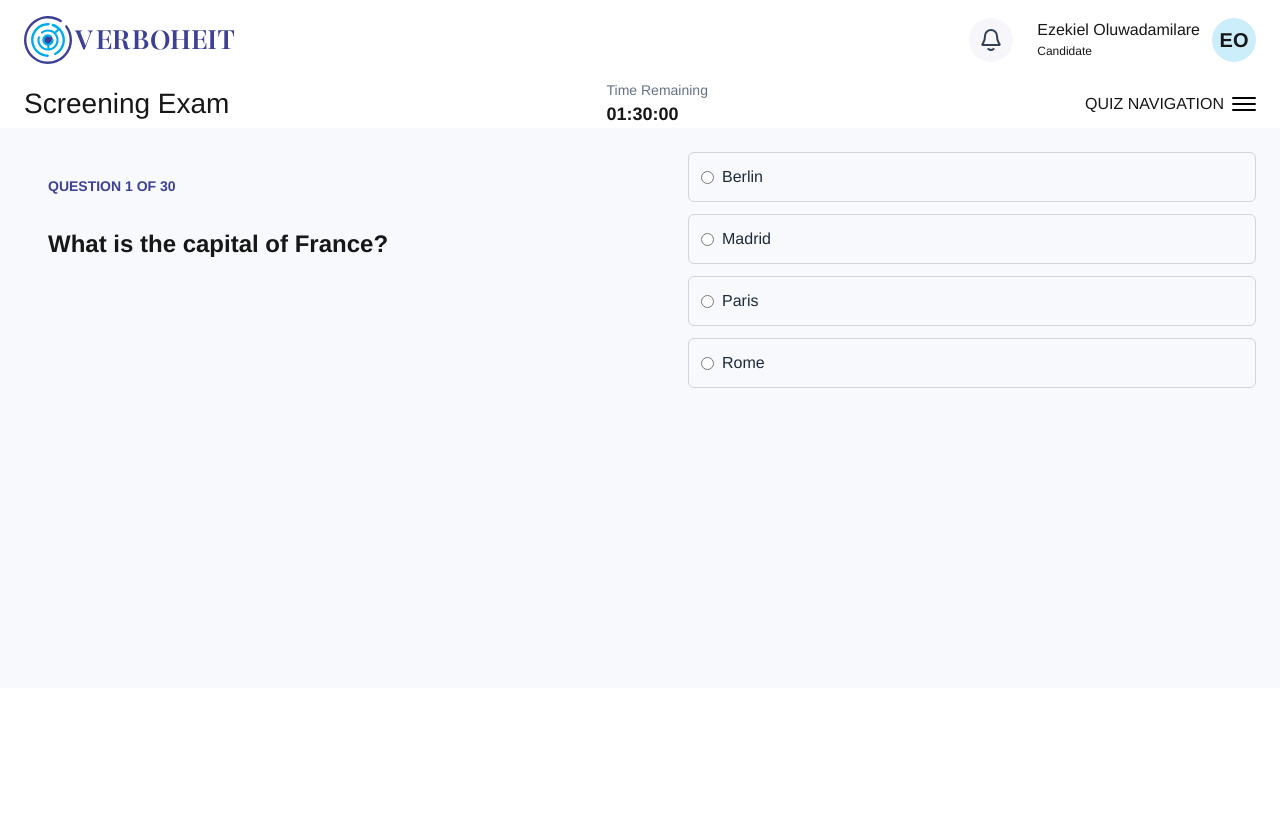
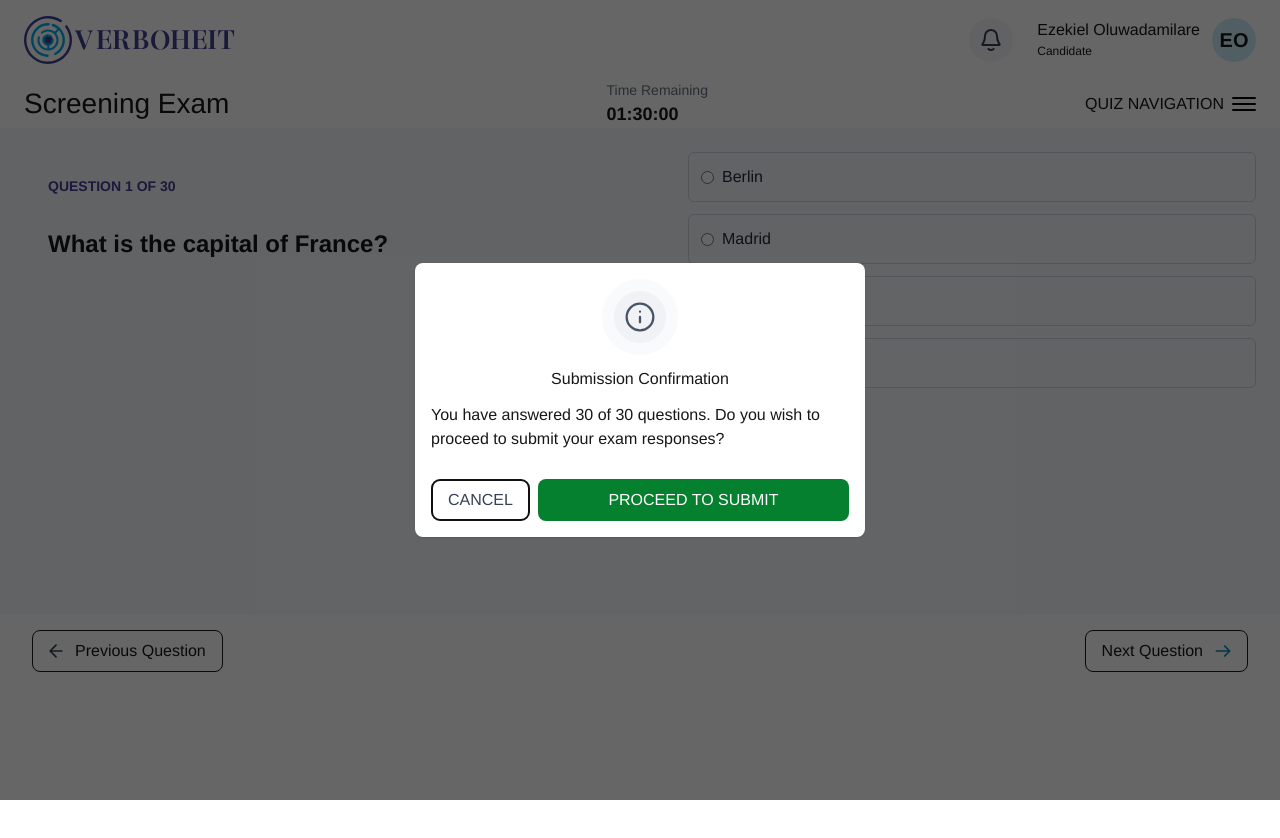
Before and after one commit to theolujay/vmlc-frontend, a Next.js app: page /exam-portal/exam in a window 1280 px wide. Shown: the top 838 px of the page. After the commit the page ends 800 px from the top, so only its background shows below. Built offline with nearby package versions, Linux system fonts and the light colour scheme.

Commit message:
concluded exam page ui

```diff
--- a/src/components/Exam/ExamLayout.tsx
+++ b/src/components/Exam/ExamLayout.tsx
@@ -10,7 +10,7 @@ export default function ExamLayout({ children }: Readonly<{ children: React.Reac
             <Header />
             <ExamNavigationProvider>
             <HeaderTimer  />
-            <main className='min-h-[100vh]'>
+            <main className='h-[75vh]'>
                 <div className="flex gap-2 flex-col  mx-auto">
                     {children}
                 </div>
--- a/src/components/Exam/ExamQuestions.tsx
+++ b/src/components/Exam/ExamQuestions.tsx
@@ -2,28 +2,53 @@
 import { useExamContext } from "@/contexts/ExamNavigationProvider";
 import clsx from "clsx";
 import React, { useState } from "react";
+import { BackIcon, GotoIcon } from "../General/GettingStarted/GettingStartedAssets";
+import SubmissionConfirmationModal from "./SubmissionConfirmationModal";
 
 
 export default function Questions() {
     const { showNav } = useExamContext()
-    // console.log(examContext,'what is here')
-    return <div className="grid grid-cols-6 min-h-[70vh] ">
-        <div className={clsx("bg-[#f7f9fc] flex col-span-4 ", showNav ? 'col-span-4' : 'col-span-6')}>
+    const [open,setOpen] = useState(true)
+
+    return <div className="grid grid-cols-6 h-[70vh] ">
+        <div className={clsx("flex-col flex-1 transition-all duration-500 flex ", showNav ? 'col-span-4' : 'col-span-6')}>
+
+        <div className={clsx("bg-[#f7f9fc] flex-1 transition-all duration-500 flex ", showNav ? 'col-span-4' : 'col-span-6')}>
 
             <EachQuestion />
             <Options />
         </div>
+        {/* <div className="flex justify-between">
+            <button>Previous Question</button>
+            <button>Next Question</button>
+        </div> */}
+        <Toggle/>
+        </div>
         <NumberGrid showNav={showNav} />
+        <SubmissionConfirmationModal open={open} close={setOpen} />
     </div>
 }
+
+
+function Toggle(){
+return  <div className="flex px-8 py-4 justify-between">
+            <button className={clsx("inline-flex gap-3 border rounded-lg px-4 py-2 items-center cursor-pointer")}><span><BackIcon/></span> <span>Previous Question</span></button>
+            <button className={clsx("inline-flex gap-3 border rounded-lg px-4 py-2 items-center cursor-pointer")}><span>Next Question</span><span><GotoIcon/></span></button>
+        </div>
+}
+
+
+
+
+
 
 
 function NumberGrid({showNav}:{showNav:boolean}) {
 
     return <div className={clsx(showNav ? 'block' : 'hidden', "col-span-2 bg-white p-6 h-fit")}>
-        <div className="grid grid-cols-5 gap-3">
+        <div className="grid grid-cols-5 gap-4">
             {Array.from({ length: 30 }, (_, i) => i + 1).map((num) => (
-                <div key={num} className="w-10 h-10 flex items-center justify-center border rounded-lg cursor-pointer hover:bg-gray-100">
+                <div key={num} className="w-10 h-10 flex items-center justify-center border-gray-300 border rounded-lg cursor-pointer hover:bg-gray-100">
                     {num}
                 </div>
             ))}
@@ -41,22 +66,10 @@ function EachQuestion() {
     </div>
 }
 
-// function Options(){
-//     return <div className="col-span-3 flex flex-wrap flex-col gap-3 p-6 ">
-//         {["Berlin", "Madrid", "Paris", "Rome"].map((option, idx) => (
-//             <label key={idx} className="flex items-center p-3 gap-2 border rounded-md cursor-pointer hover:bg-gray-100">
-
-//                 <input type="radio" name="option" className="" />
-//                 <span className="text-gray-800">{option}</span>
-//             </label>
-//         ))}
-//     </div>
-// }
 
 
 
-
-export function Options() {
+function Options() {
     const [selected, setSelected] = useState<string | null>(null);
     const options = ["Berlin", "Madrid", "Paris", "Rome"];
 
@@ -74,7 +87,7 @@ export function Options() {
                         value={option}
                         checked={selected === option}
                         onChange={() => setSelected(option)}
-                        className="" // hide the default radio
+                        className=""
                     />
                     <span className="text-gray-800">{option}</span>
                 </label>
@@ -82,77 +95,3 @@ export function Options() {
         </div>
     );
 }
-
-
-
-
-
-// export function ExamQuestions({
-//   question,
-//   options,
-//   correctAnswer,
-//   questionNumber,
-//   totalQuestions,
-// }: QuestionProps) {
-//   const [selected, setSelected] = useState<string | null>(null);
-
-//   return (
-//     <div className="flex flex-col lg:flex-row bg-white shadow-md rounded-lg p-6 w-full max-w-5xl mx-auto">
-//       {/* Left side - Question */}
-//       <div className="flex-1 pr-4">
-//         <h4 className="text-sm font-medium text-blue-600">
-//           QUESTION {questionNumber} OF {totalQuestions}
-//         </h4>
-//         <h2 className="text-2xl font-semibold mt-3">{question}</h2>
-
-//         <div className="mt-6 space-y-3">
-//           {options.map((option, idx) => (
-//             <label
-//               key={idx}
-//               className={`flex items-center p-3 border rounded-md cursor-pointer transition ${
-//                 selected === option.value
-//                   ? "border-blue-500 bg-blue-50"
-//                   : "border-gray-300"
-//               }`}
-//             >
-//               <input
-//                 type="radio"
-//                 name="option"
-//                 value={option.value}
-//                 checked={selected === option.value}
-//                 onChange={(e) => setSelected(e.target.value)}
-//                 className="hidden"
-//               />
-//               <span className="text-gray-800">{option.label}</span>
-//             </label>
-//           ))}
-//         </div>
-
-//         <div className="flex justify-between mt-8">
-//           <button className="px-4 py-2 border rounded-lg text-gray-700 hover:bg-gray-100">
-//             ← Previous Question
-//           </button>
-//           <button className="px-6 py-2 bg-indigo-600 text-white rounded-lg hover:bg-indigo-700">
-//             Next Question →
-//           </button>
-//         </div>
-//       </div>
-
-//       {/* Right side - Navigation */}
-//       <div className="mt-6 lg:mt-0 lg:pl-6 flex flex-wrap gap-2 w-48">
-//         {Array.from({ length: totalQuestions }).map((_, i) => (
-//           <button
-//             key={i}
-//             className={`w-10 h-10 rounded-md border flex items-center justify-center text-sm ${
-//               i + 1 === questionNumber
-//                 ? "bg-indigo-600 text-white"
-//                 : "border-gray-300 hover:bg-gray-100"
-//             }`}
-//           >
-//             {i + 1}
-//           </button>
-//         ))}
-//       </div>
-//     </div>
-//   );
-// }
--- /dev/null
+++ b/src/components/Exam/SubmissionConfirmationModal.tsx
@@ -0,0 +1,34 @@
+import React from 'react'
+import AppDialog from '../ui/Modals/AppDialog'
+import clsx from 'clsx'
+import { SubmissionIcon } from '../General/GeneralIcon'
+
+export default function SubmissionConfirmationModal({ open, close }: { open: boolean, close: (close: boolean) => void }) {
+     function handleClose() {
+        close(!open)
+    }
+  return (
+    <AppDialog open={open}>
+        <div className="flex flex-col gap-3 p-4 bg-white items-center shadow-sm rounded-lg">
+            <span><SubmissionIcon/></span>
+            <h2>Submission Confirmation</h2>
+            <p>You have answered 30 of 30 questions. Do you wish to proceed to submit your exam responses?</p>
+
+             <div className="flex gap-2 mt-4 w-full">
+                    <button
+                        onClick={handleClose}
+                        className="px-4 py-2 rounded-lg cursor-pointer border border-[#E4E7EC] text-gray-700"
+                    >
+                        CANCEL
+                    </button>
+                    <button
+
+                        className={clsx("px-4 py-2 rounded-lg cursor-pointer flex-1 text-white bg-green-600" )}
+                    >
+                    PROCEED TO SUBMIT
+                    </button>
+                </div>
+        </div>
+    </AppDialog>
+  )
+}
--- /dev/null
+++ b/src/components/Exam/SuccessfulModal.tsx
@@ -0,0 +1,27 @@
+import React from 'react'
+import AppDialog from '../ui/Modals/AppDialog'
+import clsx from 'clsx'
+import { OverviewIcon, SubmissionIcon } from '../General/GeneralIcon'
+
+export default function SuccessfulModal({ open}: { open: boolean}) {
+
+  return (
+    <AppDialog open={open}>
+        <div className="flex flex-col gap-3 p-4 bg-white items-center shadow-sm rounded-lg">
+            <span><OverviewIcon/></span>
+            <h2>Well done!</h2>
+            <p>Your exam responses have been submitted successfully! {`You’ll`} receive your results through your dashboard and email. Best of luck!</p>
+
+             <div className="flex gap-2 mt-4 w-full">
+
+                    <button
+
+                        className={clsx("px-4 py-2 rounded-lg cursor-pointer flex-1 text-white bg-[#3E4095]" )}
+                    >
+                  GO TO OVERVIEW
+                    </button>
+                </div>
+        </div>
+    </AppDialog>
+  )
+}
--- a/src/components/General/GeneralIcon.tsx
+++ b/src/components/General/GeneralIcon.tsx
@@ -2,6 +2,27 @@ export function DocumentIcon(props:Readonly<React.SVGProps<SVGSVGElement>>){
     return <svg {...props} width="18" height="22" viewBox="0 0 18 22" fill="none" xmlns="http://www.w3.org/2000/svg">
 <path d="M11 1.26953V5.40007C11 5.96012 11 6.24015 11.109 6.45406C11.2049 6.64222 11.3578 6.7952 11.546 6.89108C11.7599 7.00007 12.0399 7.00007 12.6 7.00007H16.7305M13 12H5M13 16H5M7 8H5M11 1H5.8C4.11984 1 3.27976 1 2.63803 1.32698C2.07354 1.6146 1.6146 2.07354 1.32698 2.63803C1 3.27976 1 4.11984 1 5.8V16.2C1 17.8802 1 18.7202 1.32698 19.362C1.6146 19.9265 2.07354 20.3854 2.63803 20.673C3.27976 21 4.11984 21 5.8 21H12.2C13.8802 21 14.7202 21 15.362 20.673C15.9265 20.3854 16.3854 19.9265 16.673 19.362C17 18.7202 17 17.8802 17 16.2V7L11 1Z" stroke="#018ABB" strokeWidth="2" strokeLinecap="round" strokeLinejoin="round"/>
 </svg>
+
+}
+
+
+export function SubmissionIcon(props:Readonly<React.SVGProps<SVGSVGElement>>){
+    return <svg {...props} width="76" height="76" viewBox="0 0 76 76" fill="none" xmlns="http://www.w3.org/2000/svg">
+<rect x="6" y="6" width="64" height="64" rx="32" fill="#F0F2F5"/>
+<rect x="6" y="6" width="64" height="64" rx="32" stroke="#F9FAFB" strokeWidth="12"/>
+<path d="M37.9974 43.3307V37.9974M37.9974 32.6641H38.0107M51.3307 37.9974C51.3307 45.3612 45.3612 51.3307 37.9974 51.3307C30.6336 51.3307 24.6641 45.3612 24.6641 37.9974C24.6641 30.6336 30.6336 24.6641 37.9974 24.6641C45.3612 24.6641 51.3307 30.6336 51.3307 37.9974Z" stroke="#475467" strokeWidth="2.28571" strokeLinecap="round" strokeLinejoin="round"/>
+</svg>
+
+}
+
+
+export function OverviewIcon(props:Readonly<React.SVGProps<SVGSVGElement>>){
+    return <svg {...props} width="76" height="76" viewBox="0 0 76 76" fill="none" xmlns="http://www.w3.org/2000/svg">
+<rect x="6" y="6" width="64" height="64" rx="32" fill="#D1FADF"/>
+<rect x="6" y="6" width="64" height="64" rx="32" stroke="#ECFDF3" stroke-width="12"/>
+<path d="M31.9974 37.9974L35.9974 41.9974L43.9974 33.9974M51.3307 37.9974C51.3307 45.3612 45.3612 51.3307 37.9974 51.3307C30.6336 51.3307 24.6641 45.3612 24.6641 37.9974C24.6641 30.6336 30.6336 24.6641 37.9974 24.6641C45.3612 24.6641 51.3307 30.6336 51.3307 37.9974Z" stroke="#039855" stroke-width="2.28571" stroke-linecap="round" stroke-linejoin="round"/>
+</svg>
+
 
 }
 
--- a/src/components/General/GettingStarted/GettingStartedAssets.tsx
+++ b/src/components/General/GettingStarted/GettingStartedAssets.tsx
@@ -45,6 +45,15 @@ export function GotoIcon(props:Readonly<React.SVGProps<SVGSVGElement>>){
   return <svg {...props} width="16" height="12" viewBox="0 0 16 12" fill="none" xmlns="http://www.w3.org/2000/svg">
 <path d="M1.33301 6H14.6663M14.6663 6L9.66634 1M14.6663 6L9.66634 11" stroke="#018ABB" strokeWidth="1.66667" strokeLinecap="round" strokeLinejoin="round"/>
 </svg>
+
+}
+
+
+export function BackIcon(props:Readonly<React.SVGProps<SVGSVGElement>>){
+  return <svg {...props} width="14" height="14" viewBox="0 0 14 14" fill="none" xmlns="http://www.w3.org/2000/svg">
+<path d="M12.8327 7.0013H1.16602M1.16602 7.0013L6.99935 12.8346M1.16602 7.0013L6.99935 1.16797" stroke="#344054" strokeWidth="1.67" strokeLinecap="round" strokeLinejoin="round"/>
+</svg>
+
 
 }
 
--- a/src/components/ui/Modals/AppDialog.tsx
+++ b/src/components/ui/Modals/AppDialog.tsx
@@ -9,7 +9,7 @@ export default function AppDialog({ open, onOpenChange,children }: { open?: bool
             }}
         >
             <Dialog.Portal>
-                <Dialog.Overlay className="fixed inset-0 bg-blackA6 data-[state=open]:animate-overlayShow"  />
+                <Dialog.Overlay className="fixed inset-0 bg-black/60 data-[state=open]:animate-overlayShow"  />
                 <Dialog.Content className="fixed left-1/2 top-1/2 max-h-[85vh] w-[90vw] max-w-[500px] -translate-x-1/2 -translate-y-1/2 rounded-md bg-gray1 p-[25px] shadow-[var(--shadow-6)] focus:outline-none data-[state=open]:animate-contentShow">
                 <VisuallyHidden.Root>
 
--- a/src/contexts/ExamNavigationProvider.tsx
+++ b/src/contexts/ExamNavigationProvider.tsx
@@ -1,11 +1,7 @@
 "use client"
+import { ExamContextType } from '@/types/Index'
 import React, { createContext, useContext, useState } from 'react'
 
-
-type ExamContextType = {
-    showNav: boolean;
-    setShowNav: React.Dispatch<React.SetStateAction<boolean>>;
-};
 const ExamContext = createContext<ExamContextType | null>(null)
 
 export default function ExamNavigationProvider({ children }: Readonly<{ children: React.ReactNode }>) {
--- /dev/null
+++ b/src/types/Index.ts
@@ -0,0 +1,4 @@
+export type ExamContextType = {
+    showNav: boolean;
+    setShowNav: React.Dispatch<React.SetStateAction<boolean>>;
+};
```
